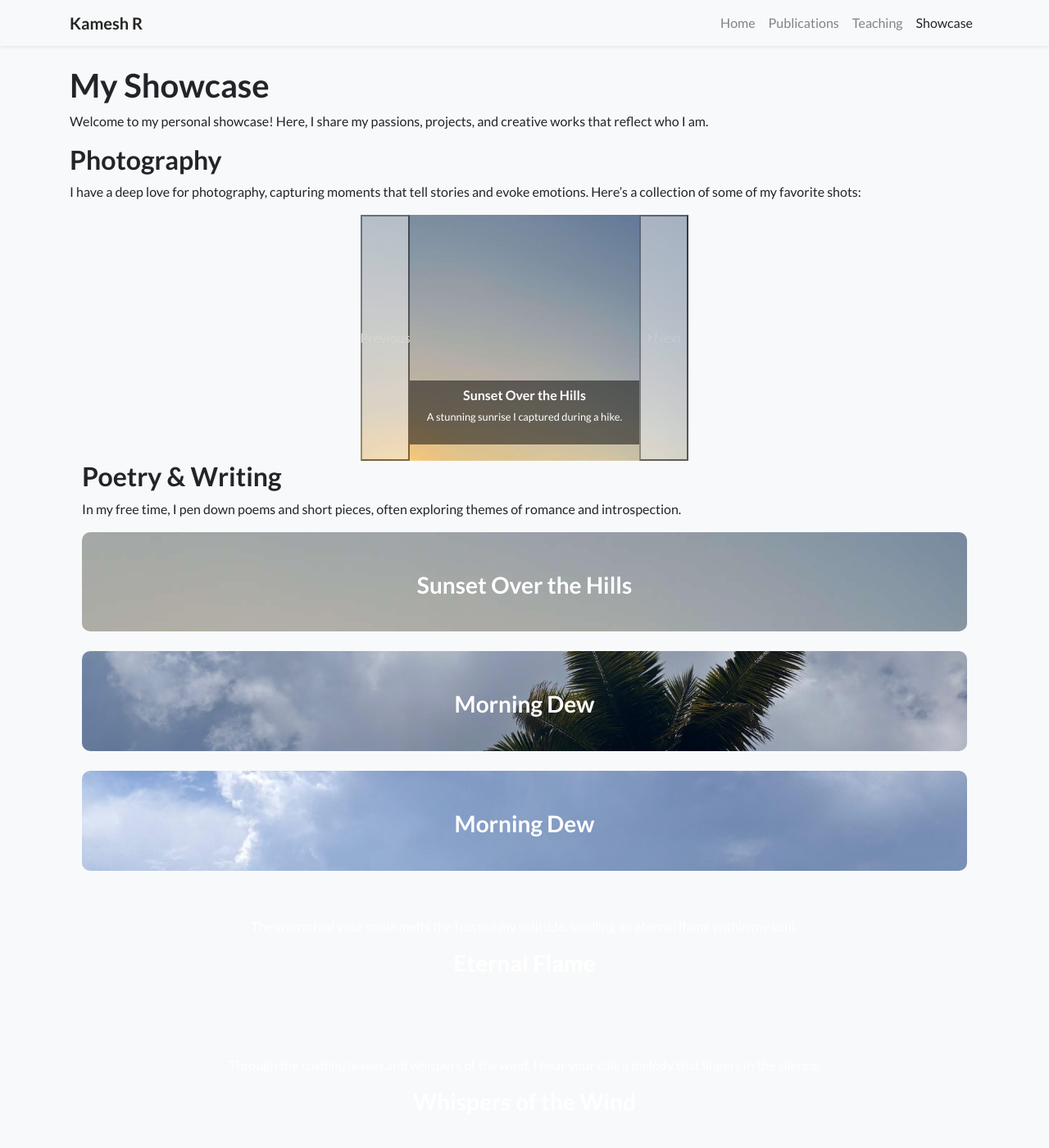
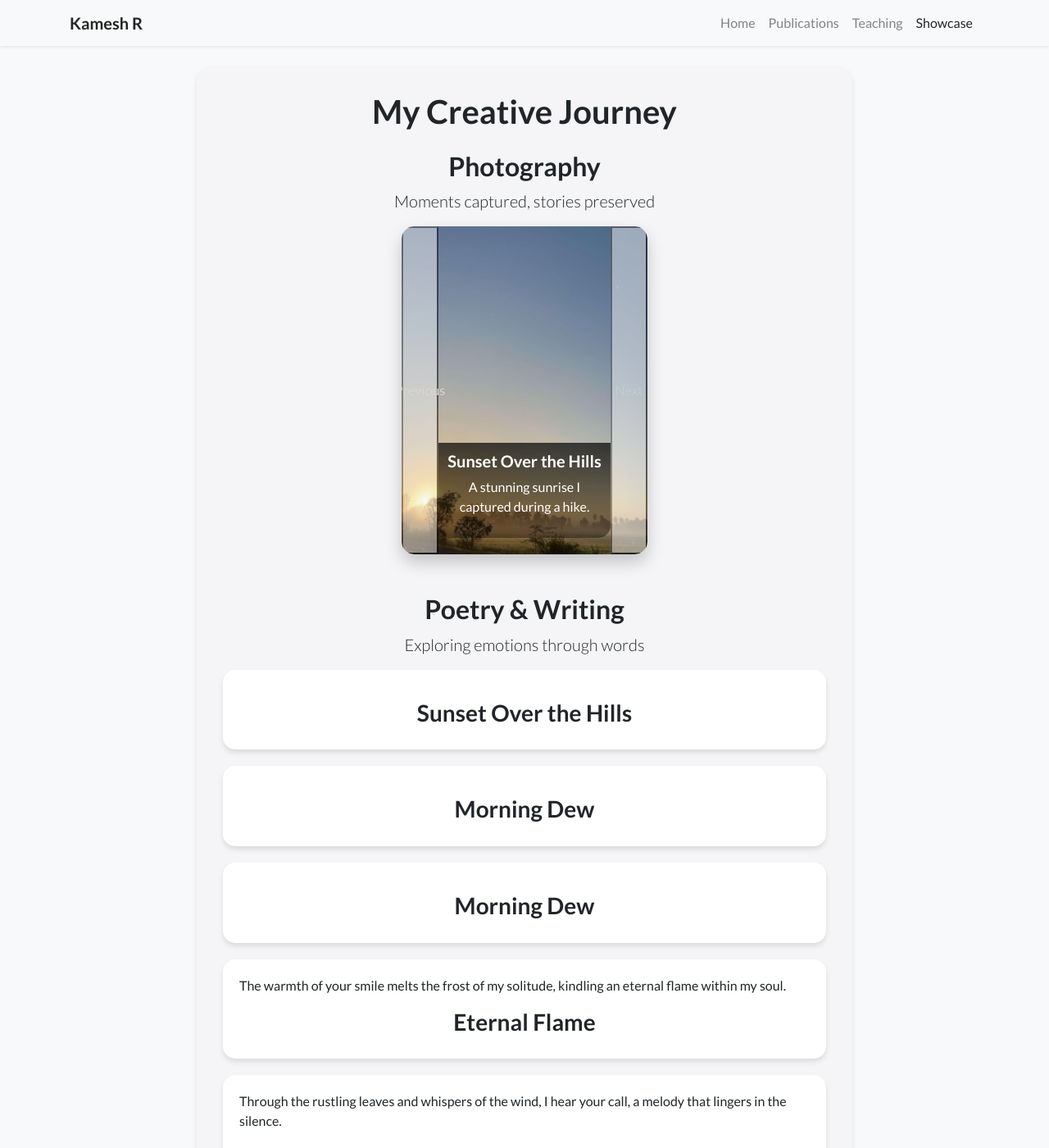
Before and after one commit to kameshkanna/kameshkanna.github.io, a Jekyll site: the page built from showcase.html, in a window 1280 px wide and 1400 px high. Shown: the whole window at 82% size. Built offline with Jekyll 4.4.1, drawn with Linux system fonts in a browser that asks for light colours; nearby versions of some CDN libraries; a style sheet for code colours, icons or effects is not loaded; some of the changed text lies outside the part shown.

Commit message:
Update showcase.html

```diff
--- a/showcase.html
+++ b/showcase.html
@@ -1,28 +1,91 @@
 ---
 layout: default
-title : Showcase
+title: Showcase
 navbar_title: Showcase
 ---
 
+<style>
+    /* Apple-inspired styling */
+    .showcase-container {
+        max-width: 800px;
+        margin: 0 auto;
+        padding: 2rem;
+        background-color: #f5f5f7;
+        border-radius: 20px;
+        box-shadow: 0 4px 6px rgba(0,0,0,0.1);
+    }
+
+    .compact-carousel {
+        position: relative;
+        width: 300px;
+        margin: 0 auto;
+        border-radius: 15px;
+        overflow: hidden;
+        box-shadow: 0 10px 20px rgba(0,0,0,0.2);
+        transition: transform 0.3s ease;
+    }
+
+    .compact-carousel:hover {
+        transform: scale(1.05);
+    }
+
+    .compact-carousel .carousel-inner {
+        border-radius: 15px;
+    }
+
+    .compact-carousel img {
+        height: 400px;
+        object-fit: cover;
+        border-radius: 15px;
+    }
+
+    .carousel-caption {
+        background: linear-gradient(to bottom, rgba(0,0,0,0.7), rgba(0,0,0,0.4));
+        border-bottom-left-radius: 15px;
+        border-bottom-right-radius: 15px;
+        padding: 10px;
+    }
+
+    .writing-showcase {
+        background-color: #ffffff;
+        border-radius: 15px;
+        padding: 20px;
+        margin-bottom: 20px;
+        box-shadow: 0 4px 6px rgba(0,0,0,0.1);
+        transition: transform 0.3s ease;
+    }
+
+    .writing-showcase:hover {
+        transform: translateY(-5px);
+    }
+
+    .project-showcase {
+        background-color: #ffffff;
+        border-radius: 15px;
+        padding: 20px;
+        margin-bottom: 20px;
+        box-shadow: 0 4px 6px rgba(0,0,0,0.1);
+    }
+</style>
+
 {% assign showcase_items = site.data.showcase | where: "show", true %}
+
 {% if showcase_items %}
-  <h1>My Showcase</h1>
-  <p>Welcome to my personal showcase! Here, I share my passions, projects, and creative works that reflect who I am.</p>
+<div class="showcase-container">
+    <h1 class="text-center mb-4">My Creative Journey</h1>
 
+    <section class="photography-section text-center mb-5">
         <h2>Photography</h2>
-  <p>I have a deep love for photography, capturing moments that tell stories and evoke emotions. Here’s a collection of some of my favorite shots:</p>
+        <p class="lead">Moments captured, stories preserved</p>
 
-  <!-- Add a container class for better alignment -->
-  <div class="container">
-    <!-- Carousel for photos with compact styling -->
-    <div id="photoCarousel" class="carousel slide" data-bs-ride="carousel" style="max-width: 400px; margin: auto;">
+        <div id="photoCarousel" class="compact-carousel carousel slide" data-bs-ride="carousel">
             <div class="carousel-inner">
                 {% for photo in showcase_items | where: "type", "photo" %}
                     <div class="carousel-item {% if forloop.first %}active{% endif %}">
-            <img src="{{ photo.image_url }}" class="d-block w-100 img-fluid" alt="{{ photo.title }}" style="height: 300px; object-fit: cover;">
-            <div class="carousel-caption d-none d-md-block" style="background-color: rgba(0, 0, 0, 0.5); padding: 0.5rem;">
-              <h5 style="font-size: 1rem;">{{ photo.title }}</h5>
-              <p style="font-size: 0.8rem;">{{ photo.description }}</p>
+                        <img src="{{ photo.image_url }}" class="d-block w-100" alt="{{ photo.title }}">
+                        <div class="carousel-caption">
+                            <h5>{{ photo.title }}</h5>
+                            <p>{{ photo.description }}</p>
                         </div>
                     </div>
                 {% endfor %}
@@ -36,23 +99,22 @@ navbar_title: Showcase
                 <span class="visually-hidden">Next</span>
             </button>
         </div>
+    </section>
 
-    <h2>Poetry & Writing</h2>
-    <p>In my free time, I pen down poems and short pieces, often exploring themes of romance and introspection.</p>
+    <section class="writing-section mb-5">
+        <h2 class="text-center">Poetry & Writing</h2>
+        <p class="text-center lead">Exploring emotions through words</p>
         {% for writing in showcase_items | where: "type", "writing" %}
-      <div class="writing-showcase text-center mb-4">
-        <div class="writing-content" style="background: url('{{ writing.image_url }}') no-repeat center center; background-size: cover; padding: 2rem; color: white; border-radius: 10px; cursor: pointer;" data-bs-toggle="modal" data-bs-target="#writingModal{{ forloop.index }}">
+            <div class="writing-showcase" data-bs-toggle="modal" data-bs-target="#writingModal{{ forloop.index }}">
                 <blockquote class="fst-italic">{{ writing.content }}</blockquote>
-          <h3 class="mt-3">{{ writing.title }}</h3>
-        </div>
+                <h3 class="text-center mt-3">{{ writing.title }}</h3>
             </div>
 
-      <!-- Modal for writing content -->
-      <div class="modal fade" id="writingModal{{ forloop.index }}" tabindex="-1" aria-labelledby="writingModalLabel{{ forloop.index }}" aria-hidden="true">
-        <div class="modal-dialog">
+            <div class="modal fade" id="writingModal{{ forloop.index }}" tabindex="-1" aria-hidden="true">
+                <div class="modal-dialog modal-dialog-centered">
                     <div class="modal-content">
                         <div class="modal-header">
-              <h5 class="modal-title" id="writingModalLabel{{ forloop.index }}">{{ writing.title }}</h5>
+                            <h5 class="modal-title">{{ writing.title }}</h5>
                             <button type="button" class="btn-close" data-bs-dismiss="modal" aria-label="Close"></button>
                         </div>
                         <div class="modal-body">
@@ -62,17 +124,22 @@ navbar_title: Showcase
                 </div>
             </div>
         {% endfor %}
+    </section>
 
-    <h2>Projects</h2>
-    <p>I’m passionate about technology and research, which is reflected in the projects I've worked on. From building AI models to exploring Tamil literature, my projects aim to make an impact.</p>
+    <section class="projects-section">
+        <h2 class="text-center">Projects</h2>
+        <p class="text-center lead">Innovative solutions and passionate endeavors</p>
         {% for project in showcase_items | where: "type", "project" %}
-      <div class="project-showcase mb-4">
+            <div class="project-showcase">
                 <h3>{{ project.title }}</h3>
                 <p>{{ project.description }}</p>
-        <a href="{{ project.link }}" class="btn btn-primary">Learn more</a>
+                <div class="text-center">
+                    <a href="{{ project.link }}" class="btn btn-primary">Explore Project</a>
+                </div>
             </div>
         {% endfor %}
+    </section>
 </div>
 {% else %}
-  <p>No showcase items available.</p>
+    <p class="text-center">No showcase items available.</p>
 {% endif %}
```
Lines whose indentation alone changed are shown as unchanged.
